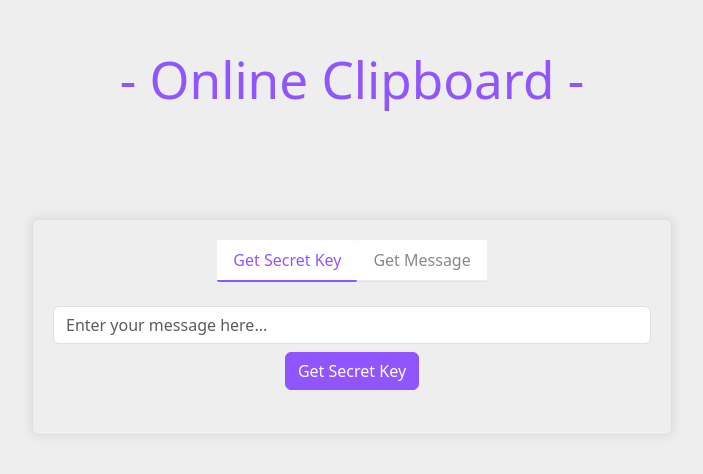
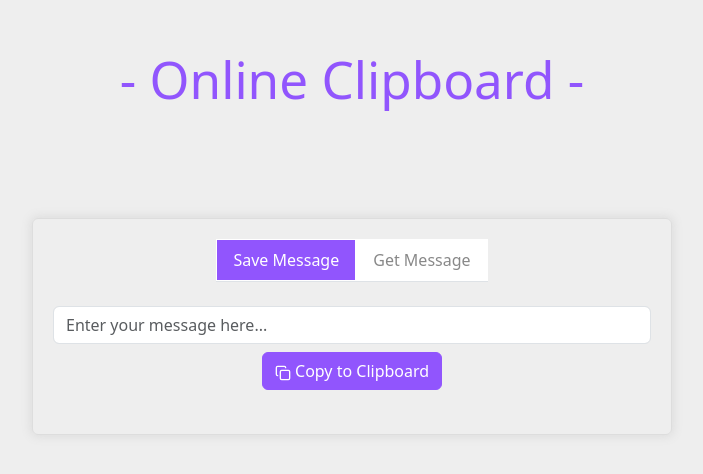
Before and after one commit to Bhuwan-Buda/online-clipboard, a React (Create React App) app: page / in a window 1280 px wide. Shown: the part 158-632 px from the top of the page, without its empty margins (288-991 px from the left). Built offline with nearby package versions, Linux system fonts and the light colour scheme.

Commit message:
icons added in buttons, react confetti added if successfully retrieved message, overall design improved

```diff
--- a/package.json
+++ b/package.json
@@ -11,8 +11,10 @@
     "env-cmd": "^10.1.0",
     "lucide-react": "^0.394.0",
     "react": "^18.3.1",
+    "react-confetti": "^6.1.0",
     "react-dom": "^18.3.1",
     "react-scripts": "5.0.1",
+    "react-use": "^17.5.0",
     "uuid": "^10.0.0",
     "web-vitals": "^2.1.0"
   },
--- a/src/App.css
+++ b/src/App.css
@@ -35,17 +35,16 @@
 }
 
 .App .online-clipboard-wrapper .nav-tabs .nav-item button.nav-link.active {
-  color: rgb(145, 85, 253);
-  border-width: 0px 0px 2px 0px;
-  border-style: solid;
-  border-color: rgb(145, 85, 253);
+  background-color: rgb(145, 85, 253);
+  color: #fff;
 }
 
 .App .online-clipboard-wrapper .nav-tabs .nav-item button.nav-link {
   background-color: #fff;
   color: #888;
-  border-radius: 2px;
-  border: 0px;
+  border-radius: 0px;
+  border: 1px solid #fff;
+  margin: 0;
 }
 
 .App .copy-button {
--- a/src/App.js
+++ b/src/App.js
@@ -42,7 +42,7 @@ function App() {
                 aria-controls="get-secret-key"
                 aria-selected="true"
               >
-                Get Secret Key
+                Save Message
               </button>
             </li>
             <li className="nav-item" role="presentation">
--- a/src/Components/GetMessage.js
+++ b/src/Components/GetMessage.js
@@ -1,7 +1,11 @@
 import React, { useState } from "react";
+import useWindowSize from "react-use/lib/useWindowSize";
+import Confetti from "react-confetti";
 import { supabase } from "../Utils/supabase";
+import { SendHorizontal } from "lucide-react";
 
 const GetMessage = () => {
+  const { width, height } = useWindowSize();
   const [secretKey, setSecretKey] = useState("");
   const [fetchedMessage, setFetchedMessage] = useState("");
 
@@ -15,12 +19,30 @@ const GetMessage = () => {
         setFetchedMessage(data[0]?.message);
       } else {
         alert("Enter secret key.");
+        setSecretKey("");
+        setFetchedMessage("");
       }
     } catch (error) {
-      alert(error);
+      if (error) {
+        alert("Invalid secret key.");
+        setSecretKey("");
+        setFetchedMessage("");
+      }
     }
   };
+
   return (
+    <>
+      {fetchedMessage && (
+        <Confetti
+          width={width}
+          height={height}
+          recycle={false}
+          gravity={0.5}
+          numberOfPieces={700}
+          tweenDuration={6000}
+        />
+      )}
       <div className="d-flex flex-column justify-content-center align-items-center gap-2 my-4 w-100">
         <input
           type="text"
@@ -30,12 +52,15 @@ const GetMessage = () => {
           onChange={(e) => setSecretKey(e.target.value.trim())}
         />
         <button type="button" className="btn btn-md" onClick={handleGetMessage}>
-        Get Message
+          <SendHorizontal size={16} /> Submit
         </button>
         {fetchedMessage !== "" && (
-        <p className="text-center">Message:- {fetchedMessage}</p>
+          <p className="text-center">
+            " <i className="fw-bold">{fetchedMessage}</i> "
+          </p>
         )}
       </div>
+    </>
   );
 };
 
--- a/src/Components/GetSecretKey.js
+++ b/src/Components/GetSecretKey.js
@@ -23,7 +23,11 @@ const GetSecretKey = () => {
         alert("Enter message.");
       }
     } catch (error) {
-      alert(error);
+      if (error) {
+        alert("Data not found.");
+        setMessage("");
+        setUniqueId("");
+      }
     }
   };
 
@@ -33,6 +37,7 @@ const GetSecretKey = () => {
   };
 
   return (
+    <>
       <div className="d-flex flex-column justify-content-center align-items-center gap-2 my-4 w-100">
         <input
           type="text"
@@ -42,21 +47,26 @@ const GetSecretKey = () => {
           onChange={(e) => setMessage(e.target.value)}
         />
         <button type="button" className="btn btn-md" onClick={handleSecretKey}>
-        Get Secret Key
+          <Copy size={16} /> Copy to Clipboard
         </button>
 
         {uniqueId !== "" && (
-        <p>
-          Save your secret key:- <span id="uniqueId">{uniqueId}</span>
+          <div className="d-flex flex-md-row flex-column align-items-center justify-content-center gap-4">
+            <p className="fw-normal m-0 p-0">
+              Retrieve your message via secret key:- "
+              <span className="fw-bold" id="uniqueId">
+                {uniqueId}
+              </span>
+              "
             </p>
-      )}
-      {uniqueId !== "" && (
             <button className="copy-button" onClick={handleCopy}>
               <Copy size={12} />
               &nbsp;copy
             </button>
+          </div>
         )}
       </div>
+    </>
   );
 };
 
```
Also changed, not shown: src/assets/clipboard-image.png (added), 1 other file (tests, documents, lock files or other folders). Lines whose indentation alone changed are shown as unchanged.
